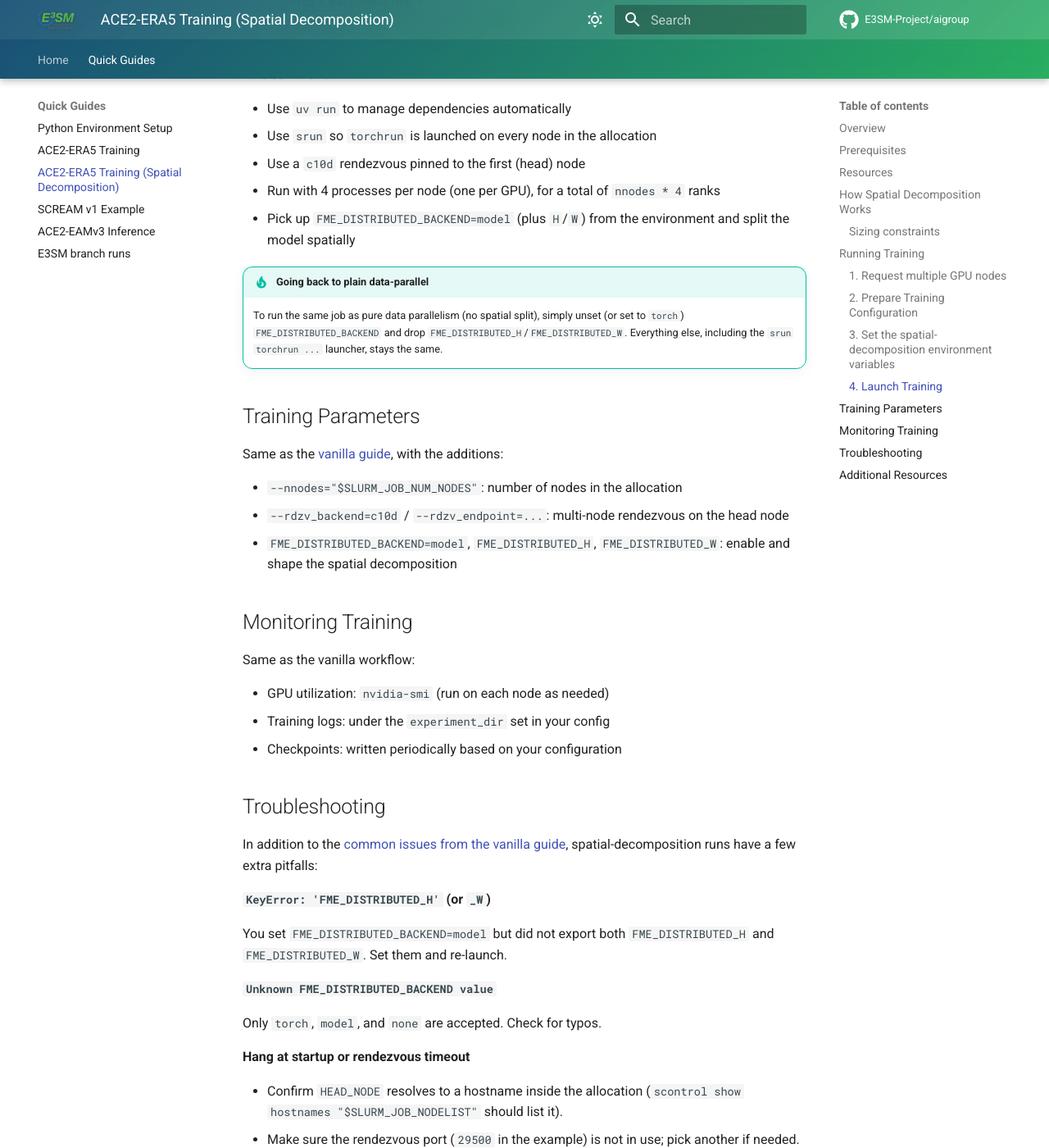
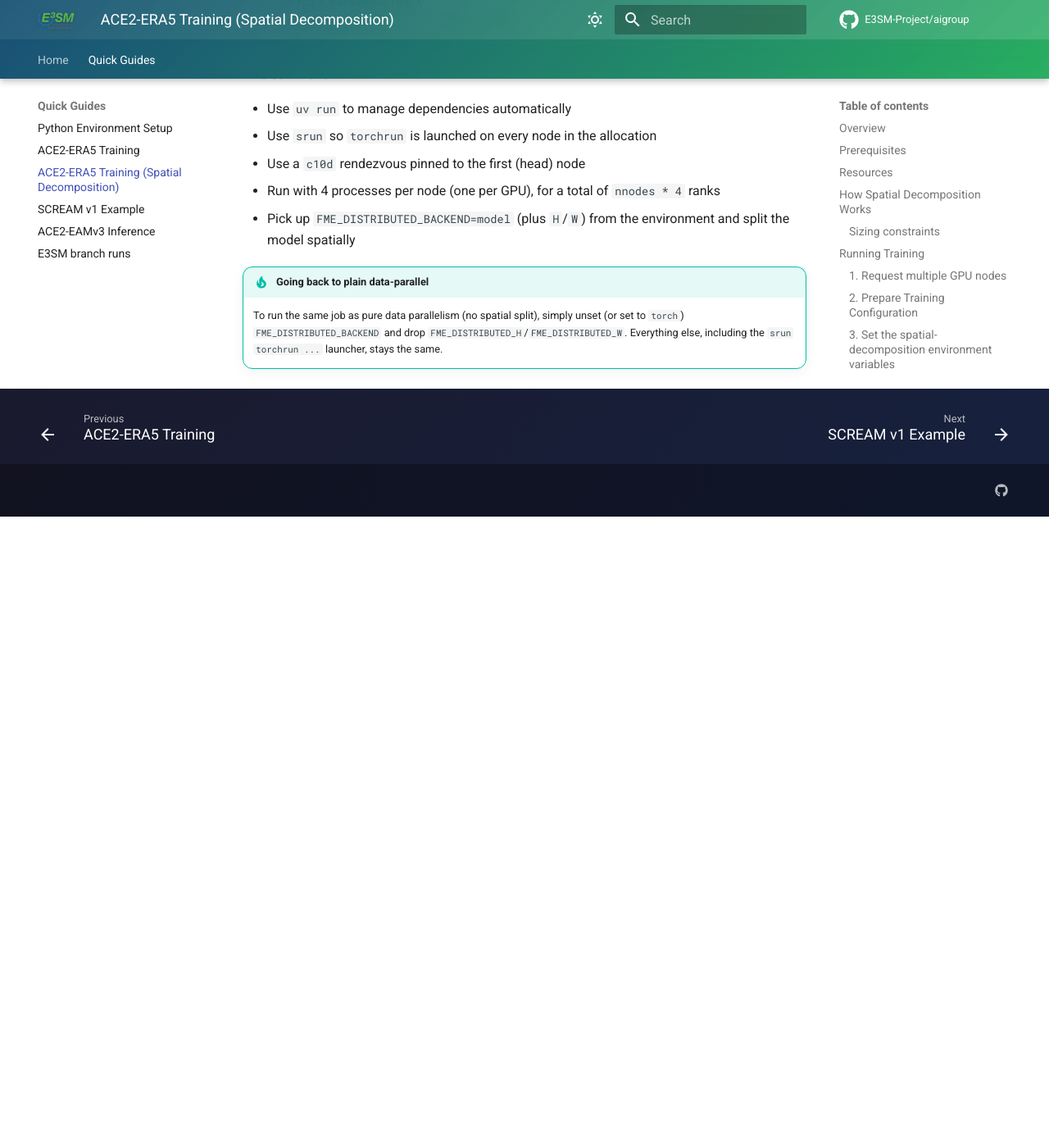
Before and after one commit to E3SM-Project/aigroup, an MkDocs documentation site: the page built from docs/ace2-spatial-decomp.md, in a window 1280 px wide and 1400 px high, scrolled down 3155 px. Shown: the whole window at 82% size. Built offline with MkDocs 1.6.1 and Material for MkDocs 9.7.7, drawn with Linux system fonts in a browser that asks for light colours; comment, search, counter and statistics services are not loaded; after the commit the page ends 3785 px from its top, so only the background shows below that; some of the changed text lies outside the part shown.

Commit message:
remove training parameters, monitoring, troubleshooting, and additional resources sections from spatial decomposition guide

```diff
--- a/docs/ace2-spatial-decomp.md
+++ b/docs/ace2-spatial-decomp.md
@@ -266,54 +266,3 @@
 
 !!! tip "Going back to plain data-parallel"
     To run the same job as pure data parallelism (no spatial split), simply unset (or set to `torch`) `FME_DISTRIBUTED_BACKEND` and drop `FME_DISTRIBUTED_H`/`FME_DISTRIBUTED_W`. Everything else, including the `srun torchrun ...` launcher, stays the same.
-
-## Training Parameters
-
-Same as the [vanilla guide](ace2-workflow.md#training-parameters), with the additions:
-
-- `--nnodes="$SLURM_JOB_NUM_NODES"`: number of nodes in the allocation
-- `--rdzv_backend=c10d` / `--rdzv_endpoint=...`: multi-node rendezvous on the head node
-- `FME_DISTRIBUTED_BACKEND=model`, `FME_DISTRIBUTED_H`, `FME_DISTRIBUTED_W`: enable and shape the spatial decomposition
-
-## Monitoring Training
-
-Same as the vanilla workflow:
-
-- GPU utilization: `nvidia-smi` (run on each node as needed)
-- Training logs: under the `experiment_dir` set in your config
-- Checkpoints: written periodically based on your configuration
-
-## Troubleshooting
-
-In addition to the [common issues from the vanilla guide](ace2-workflow.md#common-issues), spatial-decomposition runs have a few extra pitfalls:
-
-**`KeyError: 'FME_DISTRIBUTED_H'` (or `_W`)**
-
-You set `FME_DISTRIBUTED_BACKEND=model` but did not export both `FME_DISTRIBUTED_H` and `FME_DISTRIBUTED_W`. Set them and re-launch.
-
-**`Unknown FME_DISTRIBUTED_BACKEND value`**
-
-Only `torch`, `model`, and `none` are accepted. Check for typos.
-
-**Hang at startup or rendezvous timeout**
-
-- Confirm `HEAD_NODE` resolves to a hostname inside the allocation (`scontrol show hostnames "$SLURM_JOB_NODELIST"` should list it).
-- Make sure the rendezvous port (`29500` in the example) is not in use; pick another if needed.
-- Verify `--nnodes` matches `$SLURM_JOB_NUM_NODES` and that `srun` is fanning out to every node.
-
-**Batch-size / divisibility error**
-
-If FME complains about an indivisible batch, recompute `DATA_DIM = NPROCS / (H * W)` and make sure `train_loader.batch_size % DATA_DIM == 0`.
-
-**Out-of-memory errors with spatial decomposition**
-
-- Increase `H` and/or `W` to give each rank a smaller spatial tile (remember to also re-check the sizing constraints).
-- Reduce model size (`embed_dim`, `num_layers`).
-- Reduce `batch_size`.
-
-## Additional Resources
-
-- [Vanilla ACE2-ERA5 Training Workflow](ace2-workflow.md)
-- [ACE Documentation](https://ai2-climate-emulator.readthedocs.io/)
-- [uv Documentation](https://github.com/astral-sh/uv)
-- [PyTorch Distributed Training](https://pytorch.org/docs/stable/distributed.html)
```
